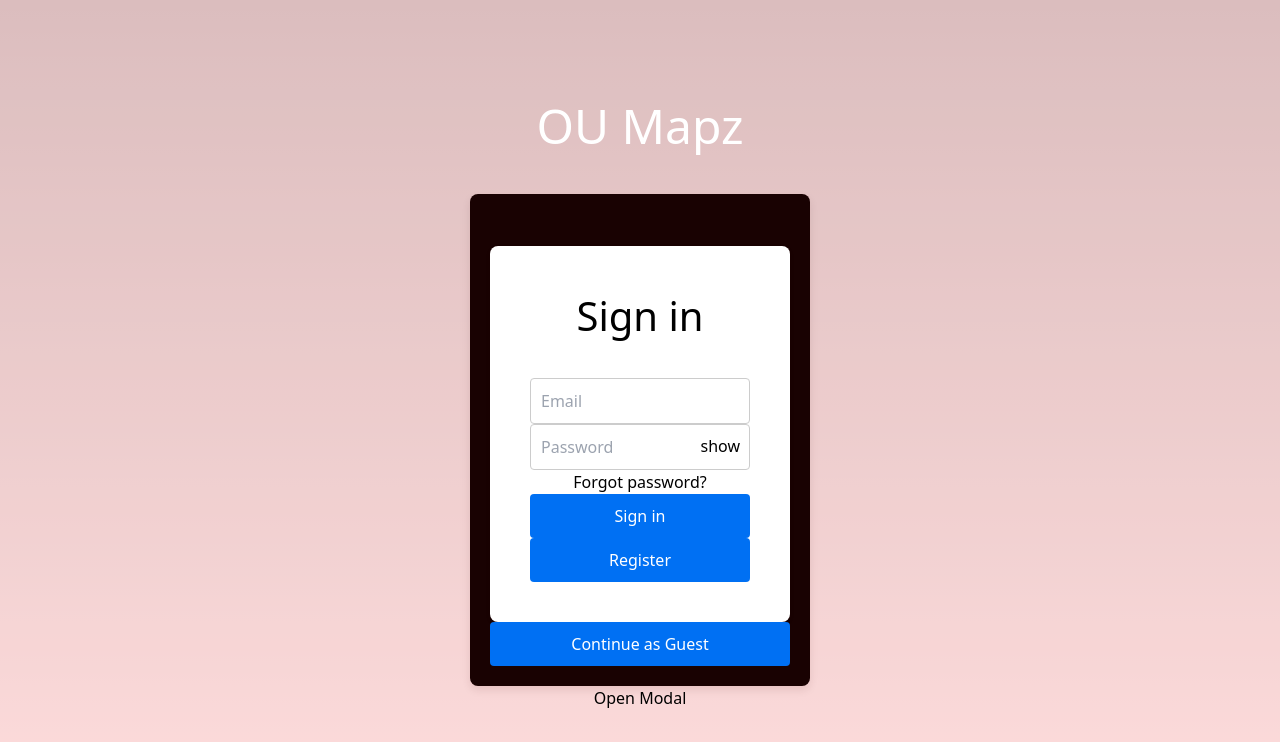
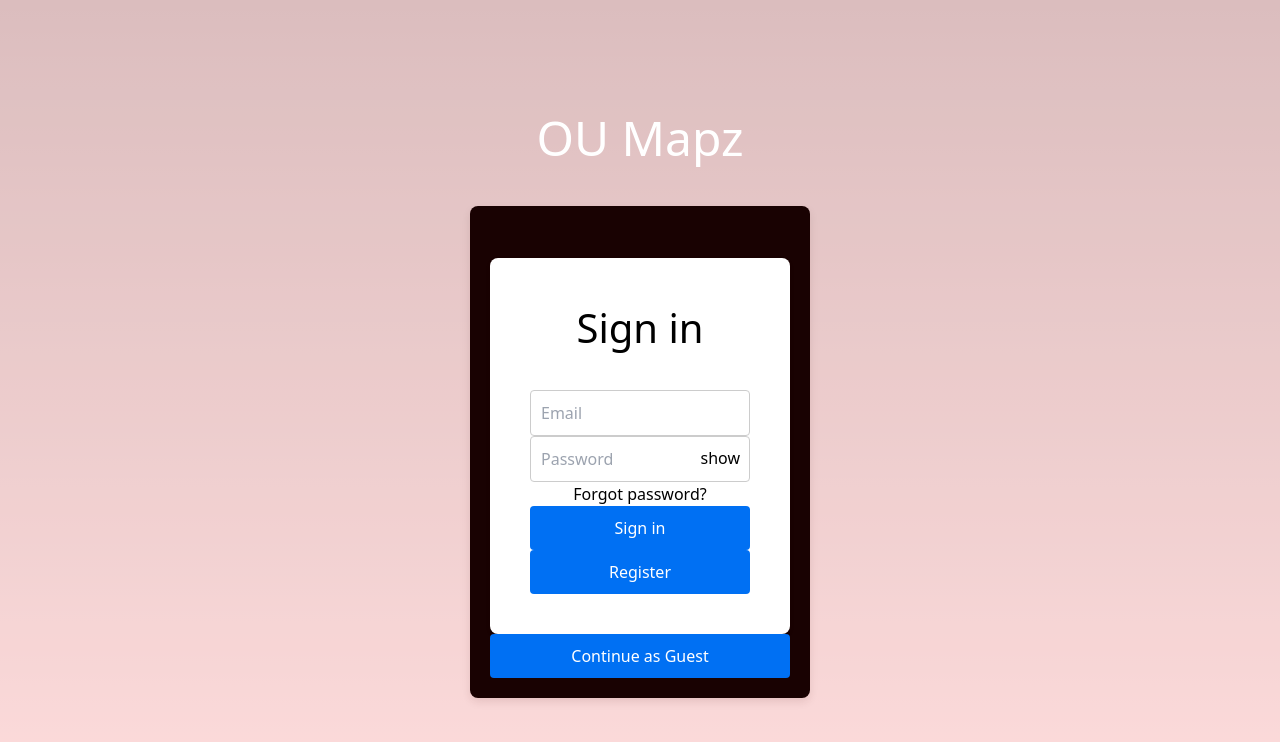
Before and after one commit to tuann72/ou-mapz, a Next.js app: page / in a window 1280 px wide. Shown: the top 742 px of the page. Built offline with nearby package versions, Linux system fonts and the light colour scheme; no server answers.

Commit message:
Removed button to manually open modal

```diff
--- a/src/Components/LoggedInModal.js
+++ b/src/Components/LoggedInModal.js
@@ -61,7 +61,6 @@ const LoggedInPopup = ()=> {
 
   return (
     <div>
-        <button onClick={openModal}>Open Modal</button>
       <Modal
         isOpen={modalIsOpen}
         onAfterOpen={afterOpenModal}
```
